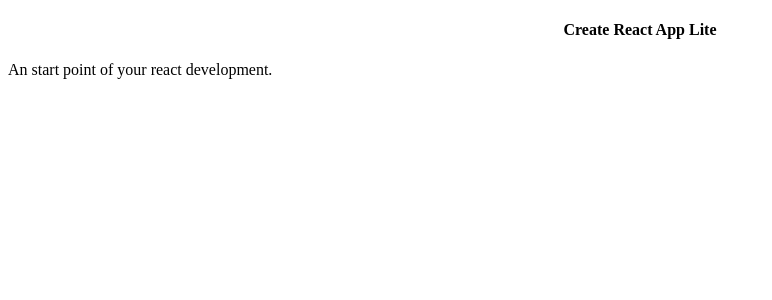
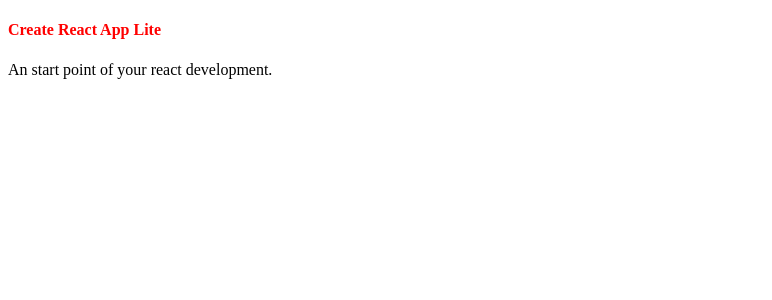
Before and after one commit to buuug7/create-react-app-lite, a React app: page / in a window 1280 px wide. Shown: the top 300 px of the page, without its empty margins (0-772 px from the left). Built offline with nearby package versions, Linux system fonts and the light colour scheme.

Commit message:
add loader of css

```diff
--- a/package.json
+++ b/package.json
@@ -18,8 +18,10 @@
     "@babel/preset-react": "^7.13.13",
     "babel-loader": "^8.2.2",
     "copy-webpack-plugin": "^8.1.1",
+    "css-loader": "^5.2.4",
     "html-webpack-plugin": "^5.3.1",
     "prettier": "^2.3.0",
+    "style-loader": "^2.0.0",
     "webpack": "^5.37.0",
     "webpack-cli": "^4.7.0",
     "webpack-dev-server": "^3.11.2"
--- /dev/null
+++ b/src/components/HelloWorld.css
@@ -0,0 +1,3 @@
+.HelloWorld > h4 {
+  color: red;
+}
--- a/src/components/HelloWorld.js
+++ b/src/components/HelloWorld.js
@@ -1,9 +1,10 @@
 import React from 'react';
+import './HelloWorld.css'
 
 function HelloWorld() {
   return (
     <div className="HelloWorld">
-      <h4 style={{ textAlign: 'center' }}>Create React App Lite</h4>
+      <h4>Create React App Lite</h4>
       <p>An start point of your react development.</p>
     </div>
   );
--- a/webpack.config.js
+++ b/webpack.config.js
@@ -40,10 +40,14 @@
     rules: [
       {
         test: /\.(js|jsx)$/,
-        use: ['babel-loader'],
+        loader: 'babel-loader',
         options: {
           presets: ['@babel/preset-env', '@babel/preset-react']
         }
+      },
+      {
+        test: /\.css$/,
+        use: ['style-loader','css-loader']
       }
     ]
   }
```
Also changed, not shown: 1 other file (tests, documents, lock files or other folders).
